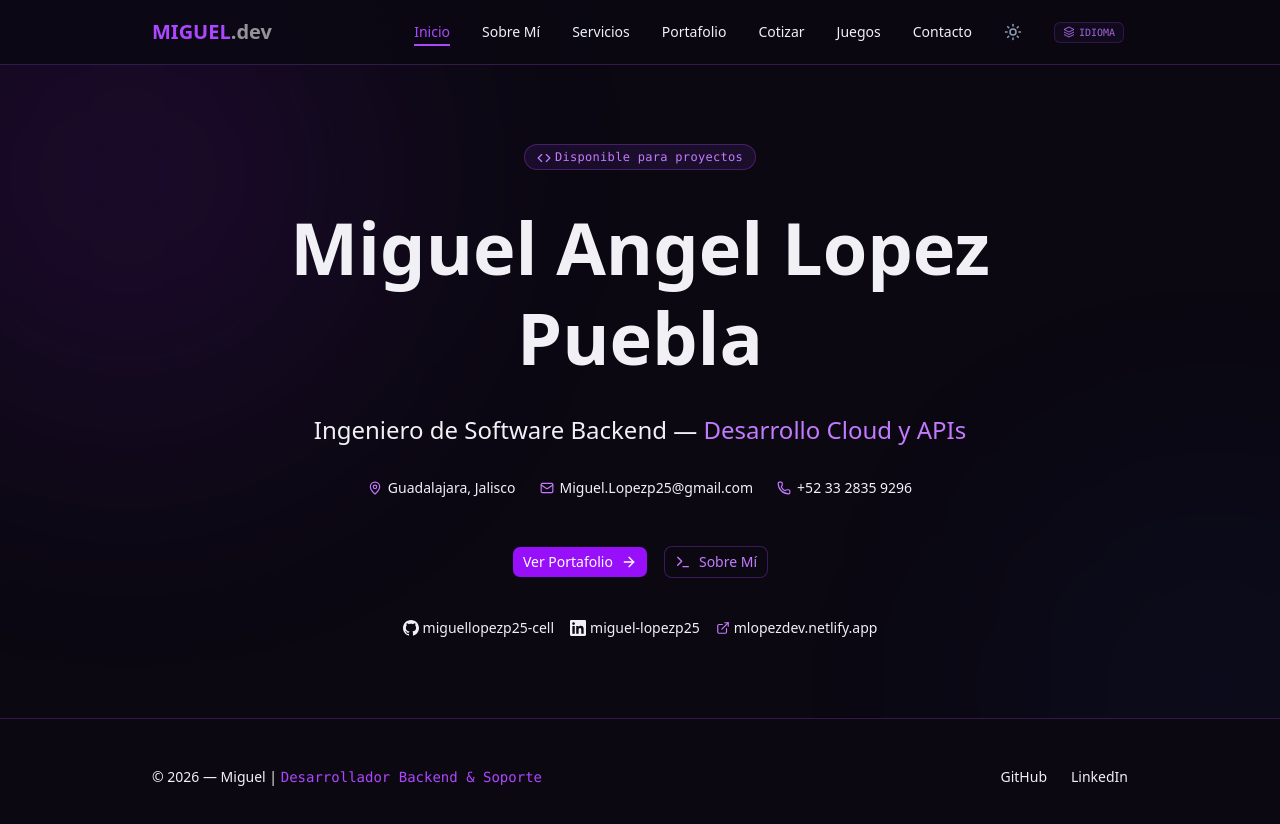
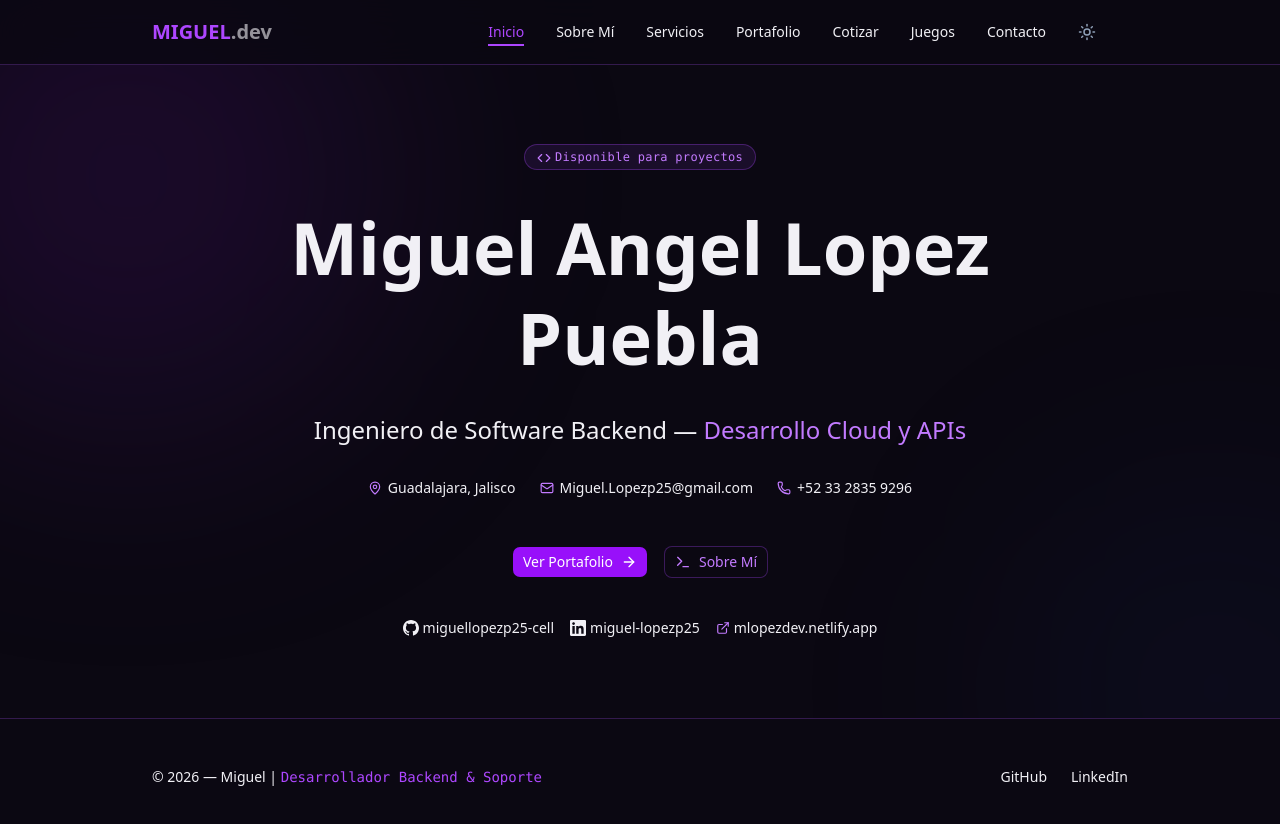
Before and after one commit to miguellopezp25-cell/portafolio, a Next.js app: page / in a window 1280 px wide. Shown: the top 824 px of the page. Built offline with nearby package versions, Linux system fonts and the light colour scheme.

Commit message:
fix: texto del traductor cambiado a Idioma, sin badge separado

```diff
--- a/components/common/GoogleTranslate.tsx
+++ b/components/common/GoogleTranslate.tsx
@@ -49,6 +49,9 @@ function styleWidget() {
       text.style.setProperty("text-decoration", "none", "important");
       text.style.setProperty("font-size", "13px", "important");
       text.style.setProperty("font-weight", "500", "important");
+      if (text.textContent === "Select Language" || text.textContent === "Seleccionar idioma") {
+        text.textContent = "🌐 Idioma";
+      }
     }
 
     simple.querySelectorAll("img").forEach((img) => img.remove());
--- a/components/common/Navbar.tsx
+++ b/components/common/Navbar.tsx
@@ -58,13 +58,7 @@ export default function Navbar() {
           </button>
 
           <ThemeToggle />
-          <div className="flex items-center gap-1">
-            <div className="hidden sm:flex items-center gap-1 px-2 py-0.5 rounded-md border border-purple-500/20 bg-purple-500/5 text-[10px] font-mono text-purple-400/80">
-              <svg className="size-3" viewBox="0 0 24 24" fill="none" stroke="currentColor" strokeWidth="2"><path d="M12 2L2 7l10 5 10-5-10-5zM2 17l10 5 10-5M2 12l10 5 10-5"/></svg>
-              IDIOMA
-            </div>
-            <GoogleTranslate />
-          </div>
+          <GoogleTranslate />
         </div>
       </div>
 
```
